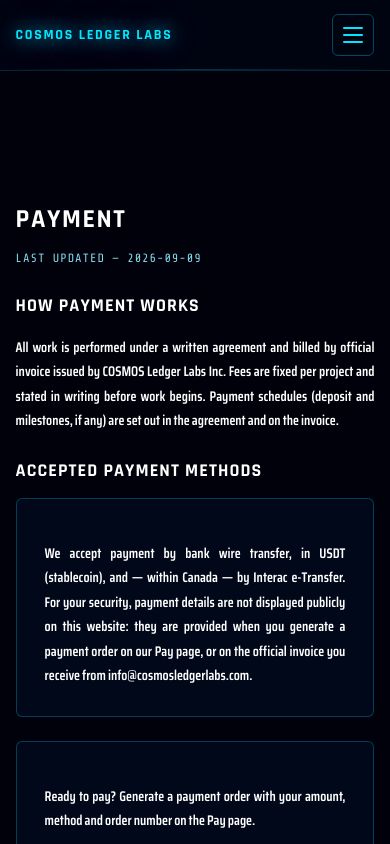
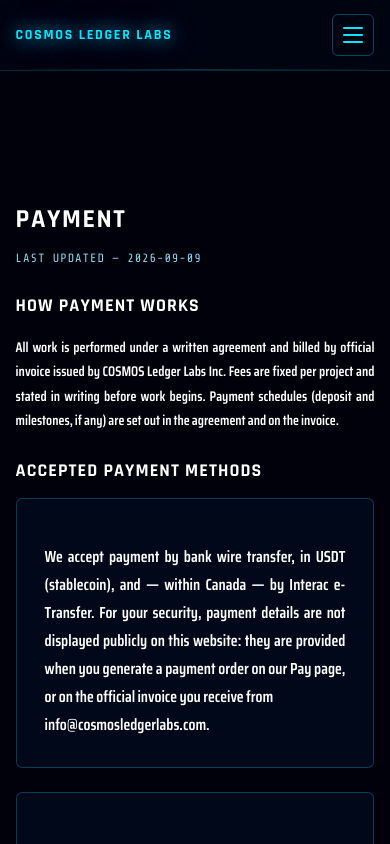
Before and after one commit to cosmosledgerlabs/cosmosledgerlabs-website, a Next.js app: page /payment in a window 390 px wide. Shown: the top 844 px of the page. Built offline with nearby package versions, Linux system fonts and the light colour scheme; no server answers.

Commit message:
Update CSS for .body and .item classes
Added white-space property to .body class and adjusted overflow-wrap property.

```diff
--- a/styles/Legal.module.css
+++ b/styles/Legal.module.css
@@ -72,6 +72,7 @@
   text-align: justify;
   text-justify: inter-word;
   text-wrap: pretty;
+  white-space: pre-line;
 }
 
 .item {
@@ -151,7 +152,12 @@
     text-justify: inter-word;
     -webkit-hyphens: none;
     hyphens: none;
-    overflow-wrap: anywhere;
+    overflow-wrap: normal;
     word-spacing: -0.04em;
   }
 }
+
+/* boxed paragraphs read one step larger (2026-09-13) */
+.card .body {
+  font-size: 16px;
+}
```
